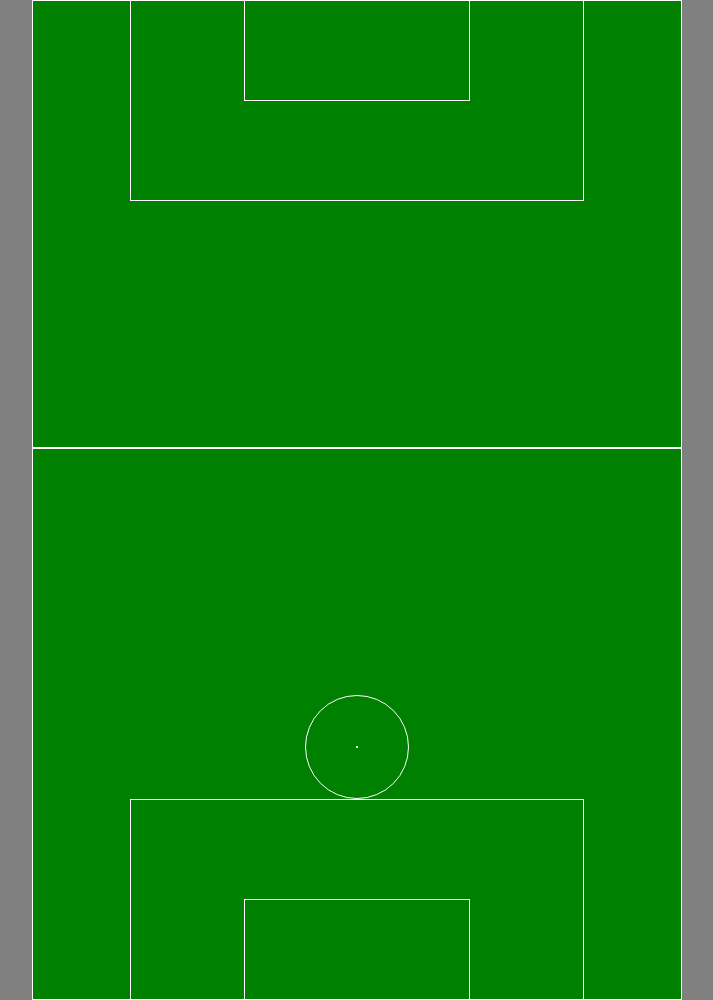
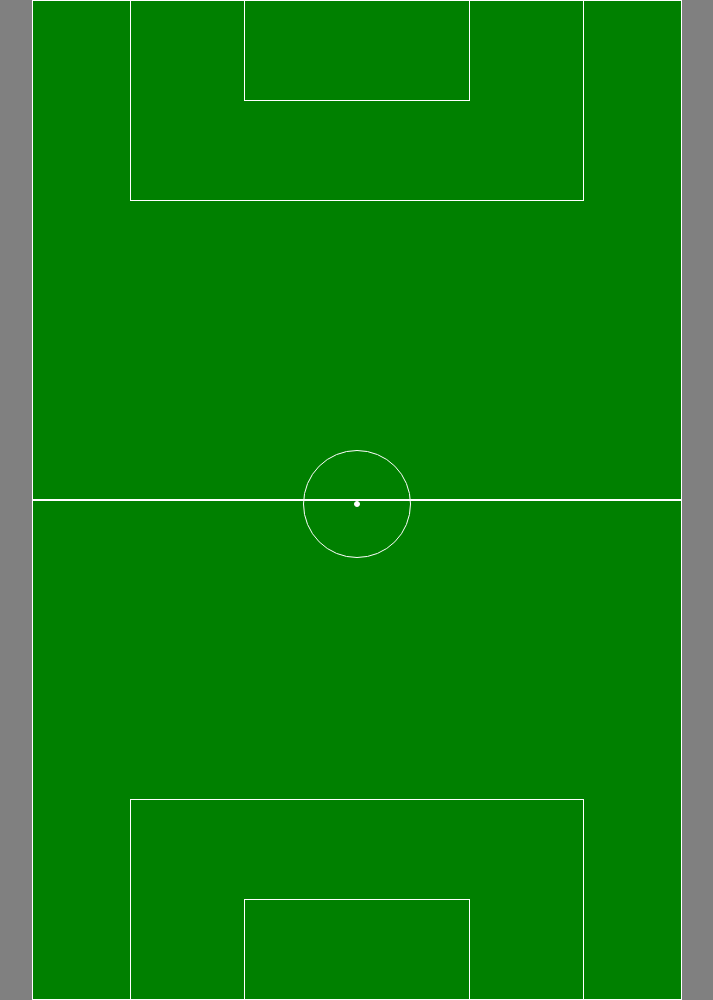
Before and after one commit to RaulRuizBolivar/repasoPrecurso, a plain HTML site: page ejercicio5_football/index.html in a window 1280 px wide. Shown: the whole page, without its empty margins (283-996 px from the left). Drawn offline with Linux system fonts and the light colour scheme.

Commit message:
El punto central esta sin centrar del todo

```diff
--- a/ejercicio5_football/css/style.css
+++ b/ejercicio5_football/css/style.css
@@ -18,6 +18,7 @@ div{
     display: flex;
     flex-direction: column;
     align-items: center;
+    position: relative;
 }
 .areaGrande{
     width: 70%;
@@ -41,9 +42,13 @@ div{
 .circulo{
     padding: 50px;
     border-radius: 50%;
+    position: absolute;
+    top: calc(50% - 50px);
 }
 .centro{
-
+    padding: 2px;
+    border-radius: 50%;
+    background-color: white;
 }
 .lineaCentral{
     margin: auto;
```
